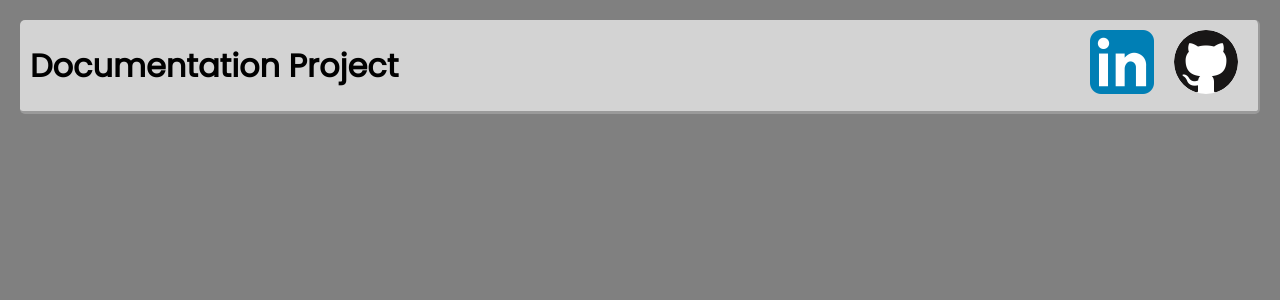
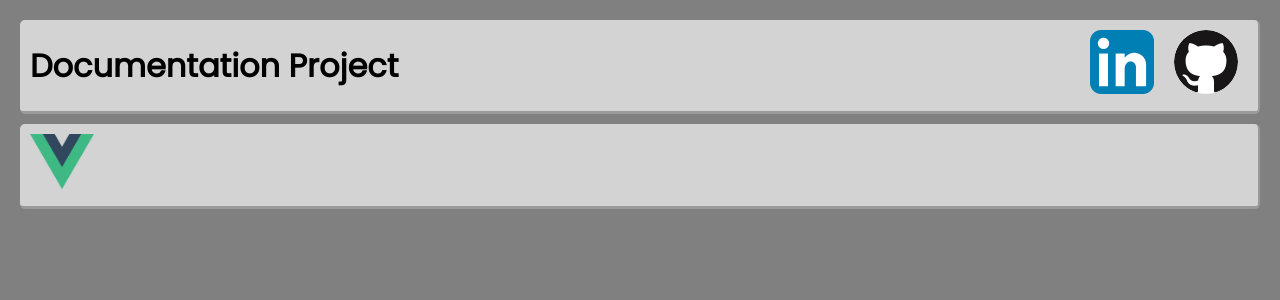
Before and after one commit to Drqrd/documentation-project, a Vue app: page / in a window 1280 px wide. Shown: the top 300 px of the page. Built offline with nearby package versions, Linux system fonts and the light colour scheme.

Commit message:
Update HomeView.vue

```diff
--- a/src/views/HomeView.vue
+++ b/src/views/HomeView.vue
@@ -1,13 +1,16 @@
 <template>
-    <div>
-        <h1></h1>
-    </div>
+    <NavigationBoxObject></NavigationBoxObject>
 </template>
 
 <script>
+import NavigationBoxObject from '../components/NavigationBoxObject'
+
 
 export default {
-    name:'HomeView'
+    name:'HomeView',
+    components:{
+        NavigationBoxObject,
+    }
 }
 
 </script>
```
